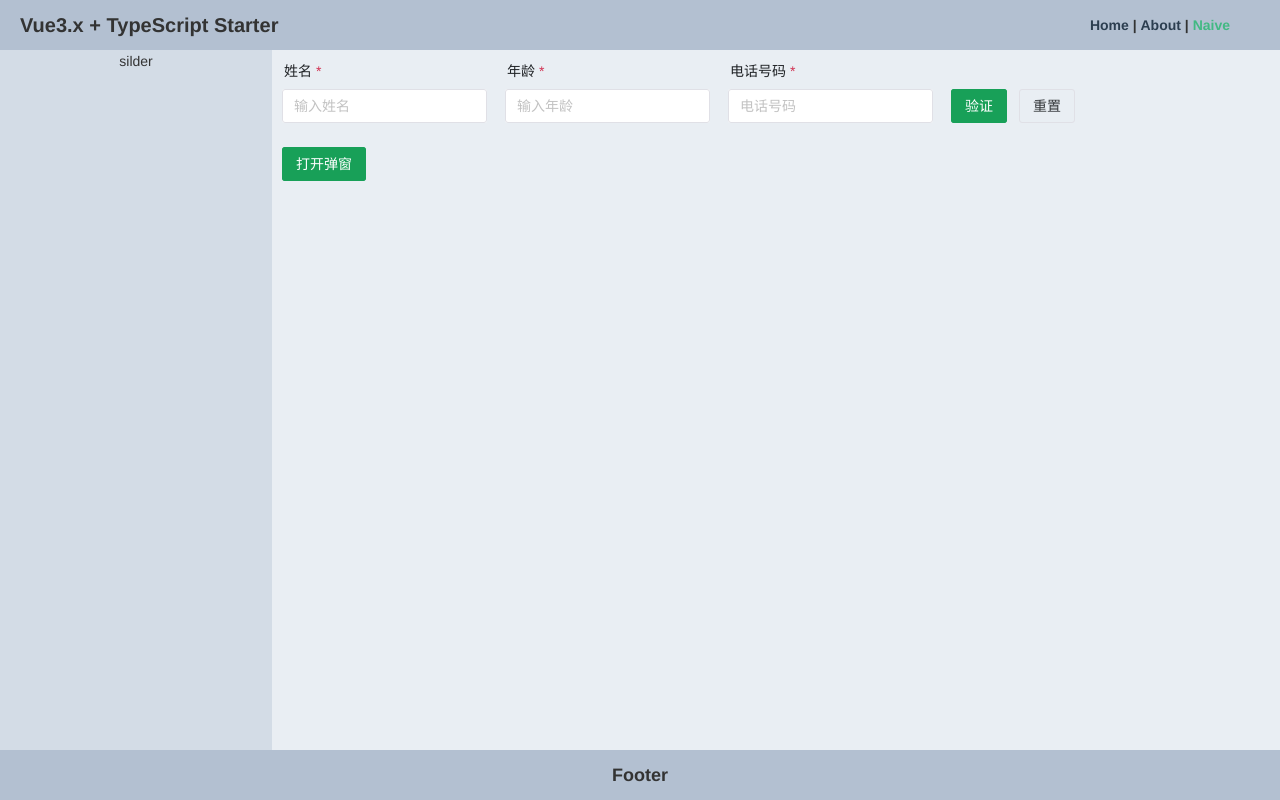
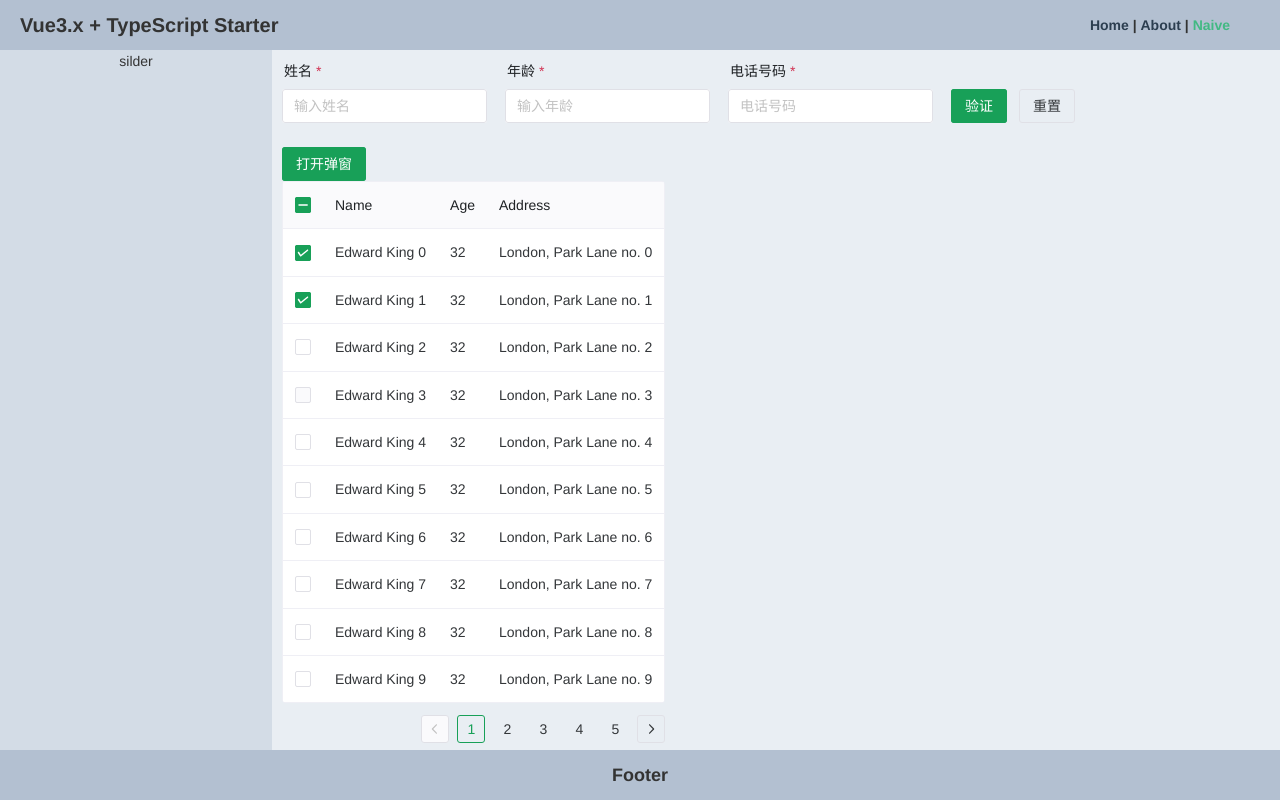
Before and after one commit to jiaoshibo/vue-ts-template, a Vue app: page /naive in a window 1280 px wide. Built offline with nearby package versions, Linux system fonts and the light colour scheme; no server answers.

Commit message:
添加表格demo

```diff
--- a/src/views/Naive.vue
+++ b/src/views/Naive.vue
@@ -1,4 +1,5 @@
 <template>
+<!-- 表单 -->
   <n-form inline :label-width="80" :model="formValue" :rules="rules" :size="size" ref="formRef">
     <n-form-item label="姓名" path="user.name">
       <n-input v-model:value="formValue.user.name" placeholder="输入姓名" />
@@ -16,6 +17,7 @@
       </n-space>
     </n-form-item>
   </n-form>
+  <!-- 弹窗 -->
   <n-button @click="changeModalValue(true)" type="primary">打开弹窗</n-button>
   <n-modal
     v-model:show="showModal"
@@ -39,22 +41,38 @@
       </n-button>
     </template>
   </n-modal>
+  <br/>
+  <!-- 表格 -->
+  <n-space>
+    <n-data-table
+      ref="table"
+      :columns="columns"
+      :data="tableData"
+      :pagination="pagination"
+      :row-key="(row) => row.id"
+      :checked-row-keys="checkedRowKeys"
+      @update:checked-row-keys="handleCheck"
+    />
+  </n-space>
 </template>
 
 <script lang="ts">
 import { defineComponent, ref, reactive, toRaw } from 'vue'
-import { useMessage, NForm, NFormItem, NInput, NButton, NModal, NSpace,useLoadingBar, useNotification, NAvatar, NIcon } from 'naive-ui';
+import { useMessage, NForm, NFormItem, NInput, NButton, NModal, NSpace,useLoadingBar, useNotification, NAvatar, NIcon, NDataTable } from 'naive-ui';
 
 import {Close as CloseIcon} from '@vicons/ionicons5'
 export default defineComponent({
   components:{
-    NForm,NFormItem,NInput,NButton,NModal,NSpace,NAvatar,NIcon,CloseIcon
+    NForm,NFormItem,NInput,NButton,NModal,NSpace,NAvatar,NIcon,CloseIcon, NDataTable
   },
   setup() {
+    // 表单实例
     const formRef = ref<typeof NForm>();
     const message = useMessage();
     const loading = useLoadingBar();
     const notification = useNotification()
+
+    // 表单数据
     let formValue = reactive({
       user:{
         name:'',age:''
@@ -85,6 +103,7 @@ export default defineComponent({
     const resetFormValidate = ()=>{
       formRef.value!.restoreValidation()
     }
+    // 表单验证规则
     const rules = {
       user: {
         name: {
@@ -119,10 +138,58 @@ export default defineComponent({
       content: 'soft',
       footer: 'soft'
     });
+
+    // 弹窗确认按钮
     function confirmDialogBtn(flag:boolean){
       console.log(toRaw(formValue))
       changeModalValue(flag)
+    };
+
+    // 表格 start
+
+    // 表格列数据
+    const columns = reactive([
+      {
+        type: "selection",
+        disabled(row:any, index:number) {
+          return row.name === "Edward King 3";
+        },
+      },
+      {
+        title: "Name",
+        key: "name",
+      },
+      {
+        title: "Age",
+        key: "age",
+      },
+      {
+        title: "Address",
+        key: "address",
+      },
+    ]);
+
+    // 表格数据
+    const tableData = reactive(Array.apply(null, new Array(46)).map((_, index) => ({
+      name: `Edward King ${index}`,
+      age: 32,
+      address: `London, Park Lane no. ${index}`,
+      id: index + 1,
+    })));
+
+    // 被选中的列的 key
+    const checkedRowKeys = ref([1,2]);
+    // 表格分页配置
+    const pagination = ref({
+      pageSize:10,
+      pageSlot:5
+    });
+    // 表格选择时触发
+    function handleCheck(key:number[]){
+      console.log(key);
+      checkedRowKeys.value = key;
     }
+    // 表格 end
     return {
       formRef,
       size:ref('medium'),
@@ -134,7 +201,15 @@ export default defineComponent({
       segmented,
       changeModalValue,
       resetFormValidate,
-      confirmDialogBtn
+      confirmDialogBtn,
+
+      // table start
+      tableData,
+      columns,
+      checkedRowKeys,
+      pagination,
+      handleCheck
+      // table end
     }
   }
 })
```
